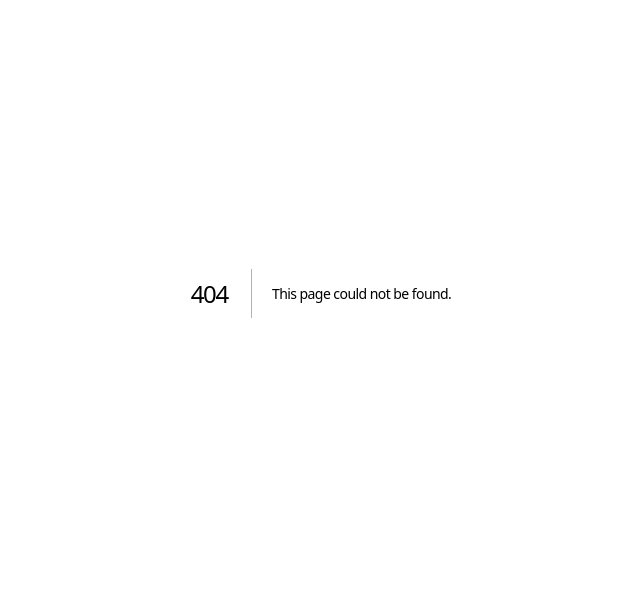
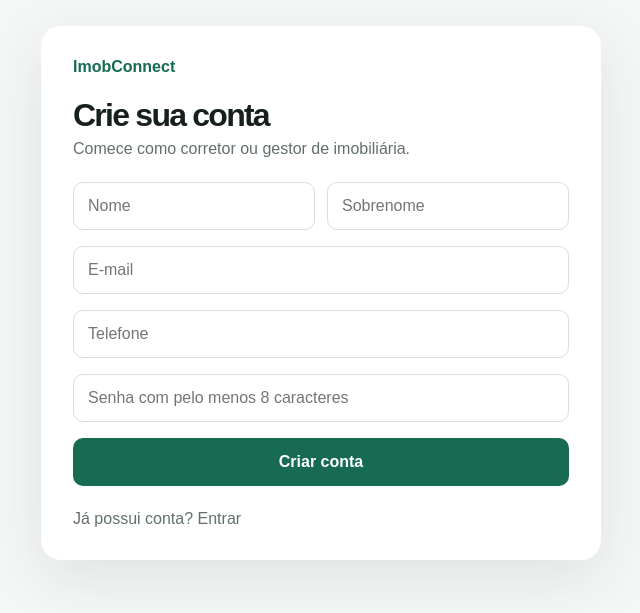
Before and after one commit to jandersonvb/imobiliaria-frontend, a Next.js app: page /cadastro in a window 1280 px wide. Before the commit this address had no page. Shown: the part 107-720 px from the top of the page, without its empty margins (319-959 px from the left). Built offline with nearby package versions, Linux system fonts and the light colour scheme; no server answers.

Commit message:
add registration page

```diff
--- /dev/null
+++ b/app/cadastro/page.tsx
@@ -0,0 +1,66 @@
+'use client';
+
+import Link from 'next/link';
+import { FormEvent, useState } from 'react';
+
+const API_URL = process.env.NEXT_PUBLIC_API_URL ?? 'http://localhost:3333/api';
+
+export default function CadastroPage() {
+  const [message, setMessage] = useState('');
+  const [loading, setLoading] = useState(false);
+
+  async function handleSubmit(event: FormEvent<HTMLFormElement>) {
+    event.preventDefault();
+    setLoading(true);
+    setMessage('');
+
+    const form = new FormData(event.currentTarget);
+    const payload = Object.fromEntries(form.entries());
+
+    try {
+      const response = await fetch(`${API_URL}/auth/register`, {
+        method: 'POST',
+        headers: { 'Content-Type': 'application/json' },
+        body: JSON.stringify(payload),
+      });
+
+      const data = await response.json();
+      if (!response.ok) throw new Error(data.message ?? 'Não foi possível criar a conta.');
+
+      localStorage.setItem('imobconnect.session', JSON.stringify(data));
+      window.location.href = '/dashboard';
+    } catch (error) {
+      setMessage(error instanceof Error ? error.message : 'Erro inesperado.');
+    } finally {
+      setLoading(false);
+    }
+  }
+
+  return (
+    <main style={{ minHeight: '100vh', display: 'grid', placeItems: 'center', padding: 24, background: '#f5f7f6' }}>
+      <section style={{ width: '100%', maxWidth: 560, background: '#fff', borderRadius: 20, padding: 32, boxShadow: '0 18px 60px rgba(15, 50, 40, 0.10)' }}>
+        <Link href="/" style={{ color: '#176b52', fontWeight: 800, textDecoration: 'none' }}>ImobConnect</Link>
+        <h1 style={{ margin: '24px 0 8px', fontSize: 32 }}>Crie sua conta</h1>
+        <p style={{ margin: '0 0 24px', color: '#62706b' }}>Comece como corretor ou gestor de imobiliária.</p>
+
+        <form onSubmit={handleSubmit} style={{ display: 'grid', gap: 16 }}>
+          <div style={{ display: 'grid', gridTemplateColumns: '1fr 1fr', gap: 12 }}>
+            <input name="firstName" placeholder="Nome" required style={{ padding: 14, border: '1px solid #d7dfdc', borderRadius: 10 }} />
+            <input name="lastName" placeholder="Sobrenome" required style={{ padding: 14, border: '1px solid #d7dfdc', borderRadius: 10 }} />
+          </div>
+          <input name="email" type="email" placeholder="E-mail" required style={{ padding: 14, border: '1px solid #d7dfdc', borderRadius: 10 }} />
+          <input name="phone" placeholder="Telefone" style={{ padding: 14, border: '1px solid #d7dfdc', borderRadius: 10 }} />
+          <input name="password" type="password" minLength={8} placeholder="Senha com pelo menos 8 caracteres" required style={{ padding: 14, border: '1px solid #d7dfdc', borderRadius: 10 }} />
+          {message && <p style={{ margin: 0, color: '#b42318' }}>{message}</p>}
+          <button disabled={loading} style={{ border: 0, borderRadius: 10, padding: 15, background: '#176b52', color: '#fff', fontWeight: 700, cursor: 'pointer' }}>
+            {loading ? 'Criando conta...' : 'Criar conta'}
+          </button>
+        </form>
+
+        <p style={{ marginBottom: 0, marginTop: 24, color: '#62706b' }}>
+          Já possui conta? <Link href="/login">Entrar</Link>
+        </p>
+      </section>
+    </main>
+  );
+}
```
